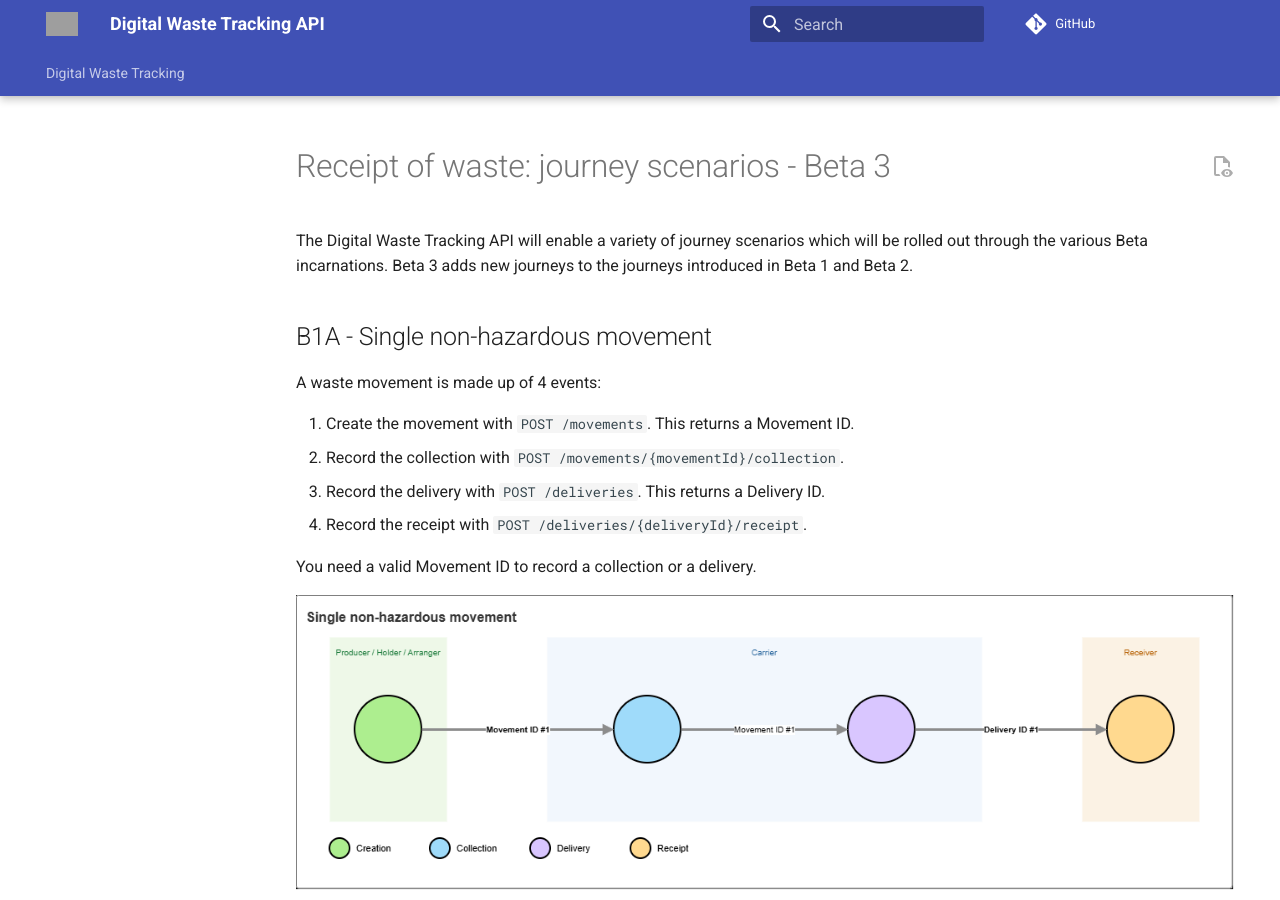
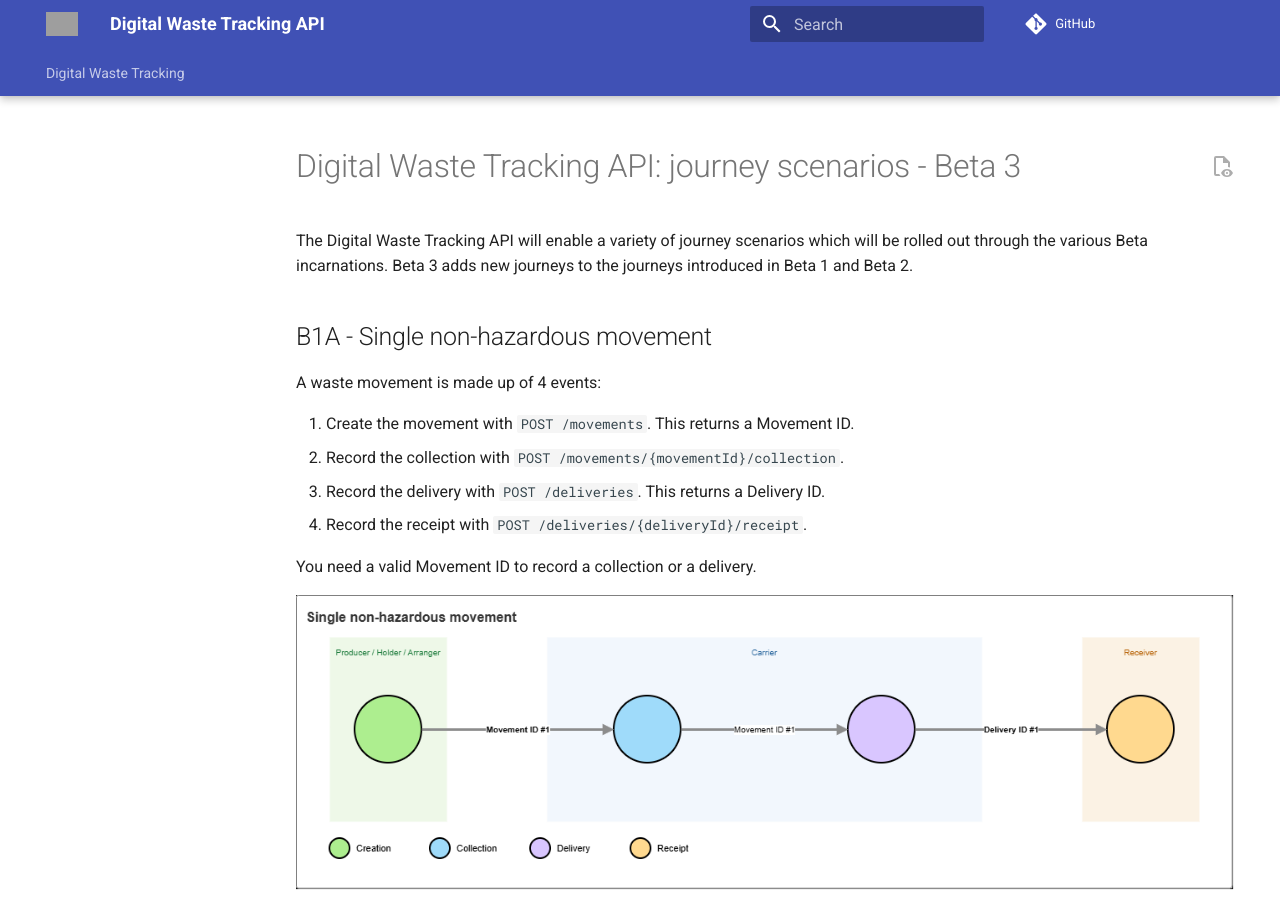
Before and after one commit to DEFRA/digital-waste-tracking-api-site, an MkDocs documentation site: the page built from docs/docs/drafts/journey-scenarios-beta-3.md, in a window 1280 px wide and 900 px high. Built offline with MkDocs 1.6.1 and Material for MkDocs 9.7.7, drawn with Linux system fonts in a browser that asks for light colours; comment, search, counter and statistics services are not loaded; the version menu is left out; grey boxes are pictures that could not be loaded.

Commit message:
Change title to 'Digital Waste Tracking API: journey scenarios - Beta 3'
Updated the title to reflect the correct API name.

```diff
--- a/docs/docs/drafts/journey-scenarios-beta-3.md
+++ b/docs/docs/drafts/journey-scenarios-beta-3.md
@@ -1,4 +1,4 @@
-# Receipt of waste: journey scenarios - Beta 3
+# Digital Waste Tracking API: journey scenarios - Beta 3
 
 The Digital Waste Tracking API will enable a variety of journey scenarios which will be rolled out through the various Beta incarnations. Beta 3 adds new journeys to the journeys introduced in Beta 1 and Beta 2.
 
```
